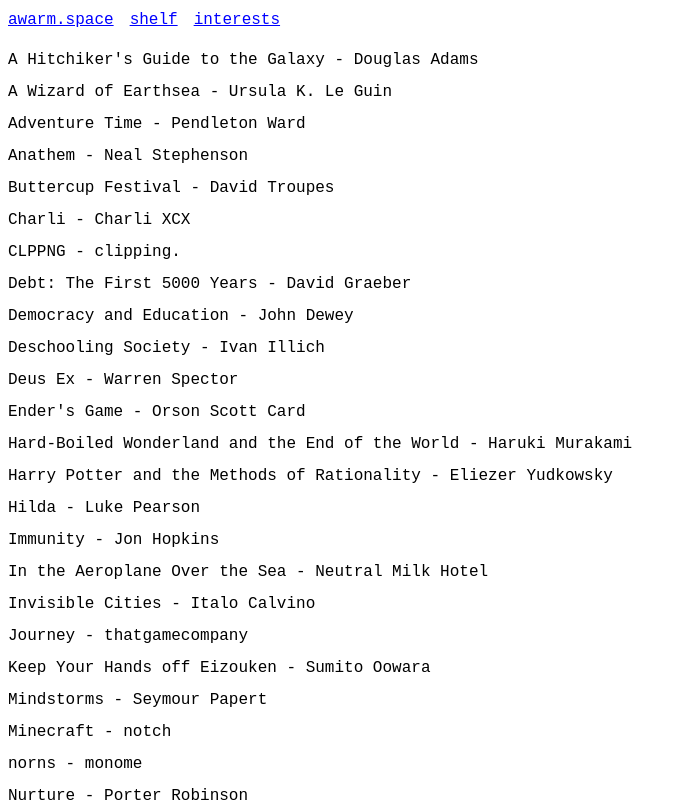
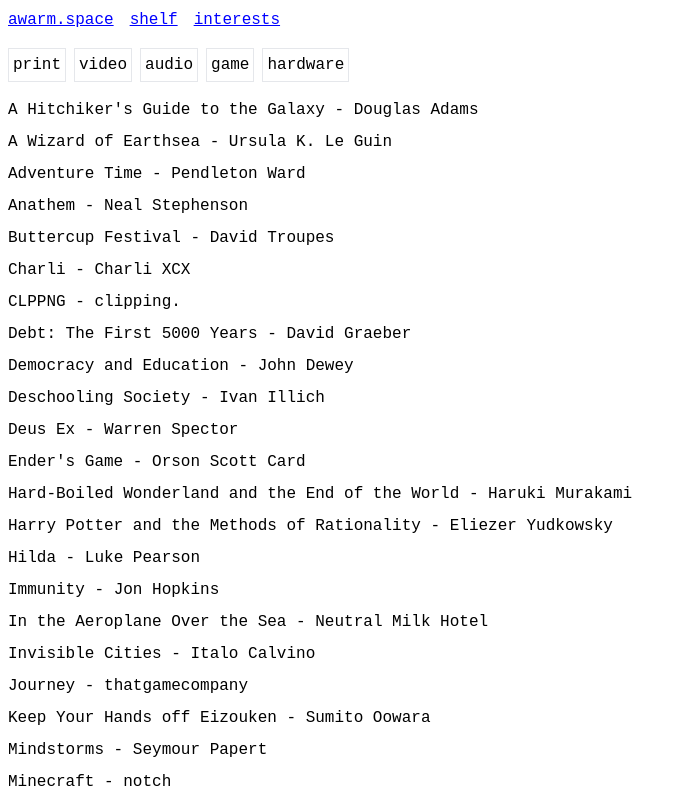
Before and after one commit to jaredpereira/awarm.space, a Next.js app: page /shelf in a window 1280 px wide. Shown: the top 802 px of the page, without its empty margins (0-687 px from the left). Built offline with nearby package versions, Linux system fonts and the light colour scheme.

Commit message:
filter shelf by media type

```diff
--- /dev/null
+++ b/app/shelf/layout.tsx
@@ -0,0 +1,8 @@
+export const metadata = {
+  title: "awarm.space: shelf",
+  description: "a list of things i like",
+};
+
+export default function ShelfLayout(props: { children: React.ReactNode }) {
+  return <>{props.children}</>;
+}
--- a/app/shelf/page.tsx
+++ b/app/shelf/page.tsx
@@ -1,19 +1,37 @@
-export const metadata = {
-  title: "awarm.space: shelf",
-  description: "a list of things i like",
-};
+"use client";
+import { useState } from "react";
 
 export default function ShelfPage() {
+  let [filter, setFilter] = useState<
+    null | (typeof Shelf)[number]["mediaType"]
+  >(null);
   return (
-    <div>
+    <div className="flex flex-col gap-4">
+      <div className="flex flex-row gap-2">
+        {Array.from(mediaTypes).map((mediaType) => (
+          <button
+            className={`border p-1 ${
+              mediaType === filter ? "bg-gray-200" : ""
+            }`}
+            key={mediaType}
+            onClick={() => {
+              if (filter === mediaType) {
+                setFilter(null);
+              } else setFilter(mediaType);
+            }}
+          >
+            {mediaType}
+          </button>
+        ))}
+      </div>
       <ul className="flex flex-col gap-2">
-        {Shelf.toSorted((a, b) => a.title.localeCompare(b.title)).map(
-          (item, index) => (
+        {Shelf.filter((f) => !filter || f.mediaType === filter)
+          .toSorted((a, b) => a.title.localeCompare(b.title))
+          .map((item, index) => (
             <li key={index}>
               {item.title} - {item.creator}
             </li>
-          ),
-        )}
+          ))}
       </ul>
     </div>
   );
@@ -164,3 +182,5 @@
     mediaType: "hardware",
   },
 ] as const;
+
+let mediaTypes = new Set(Shelf.map((item) => item.mediaType));
```
